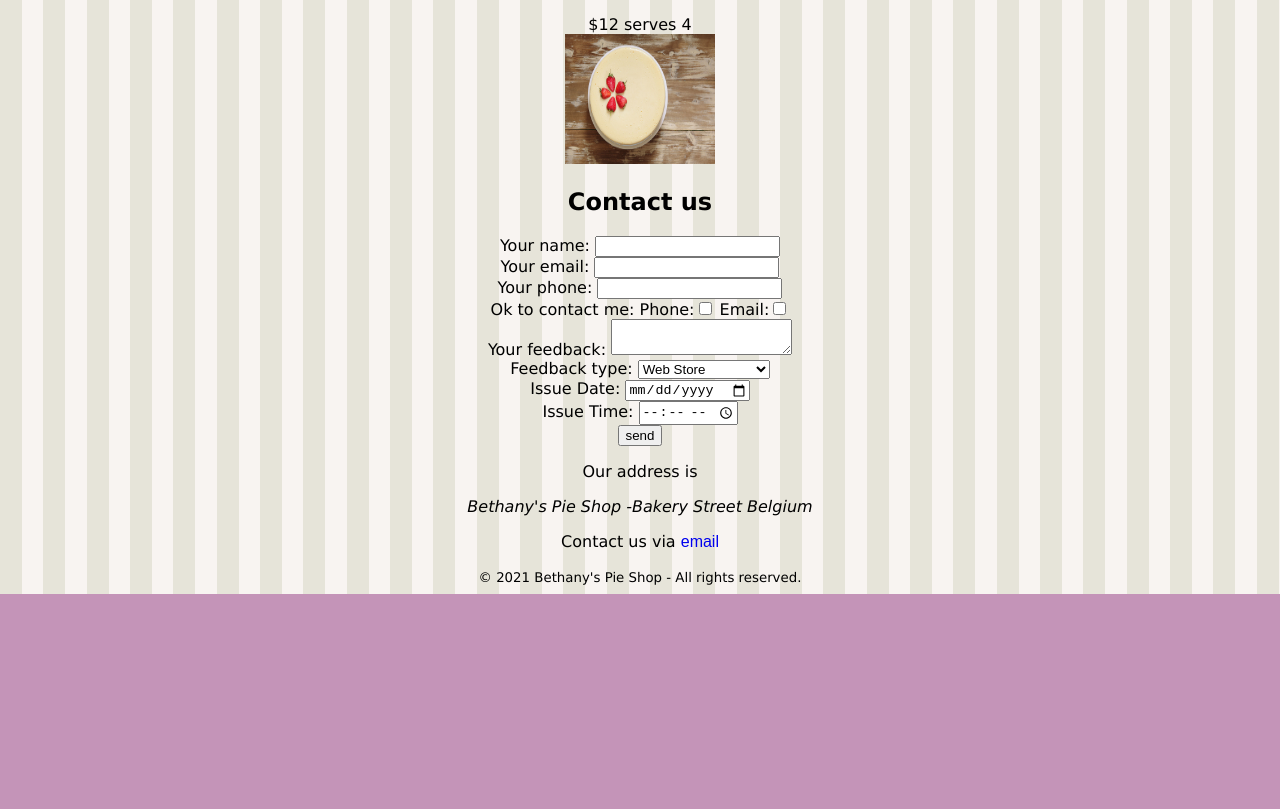
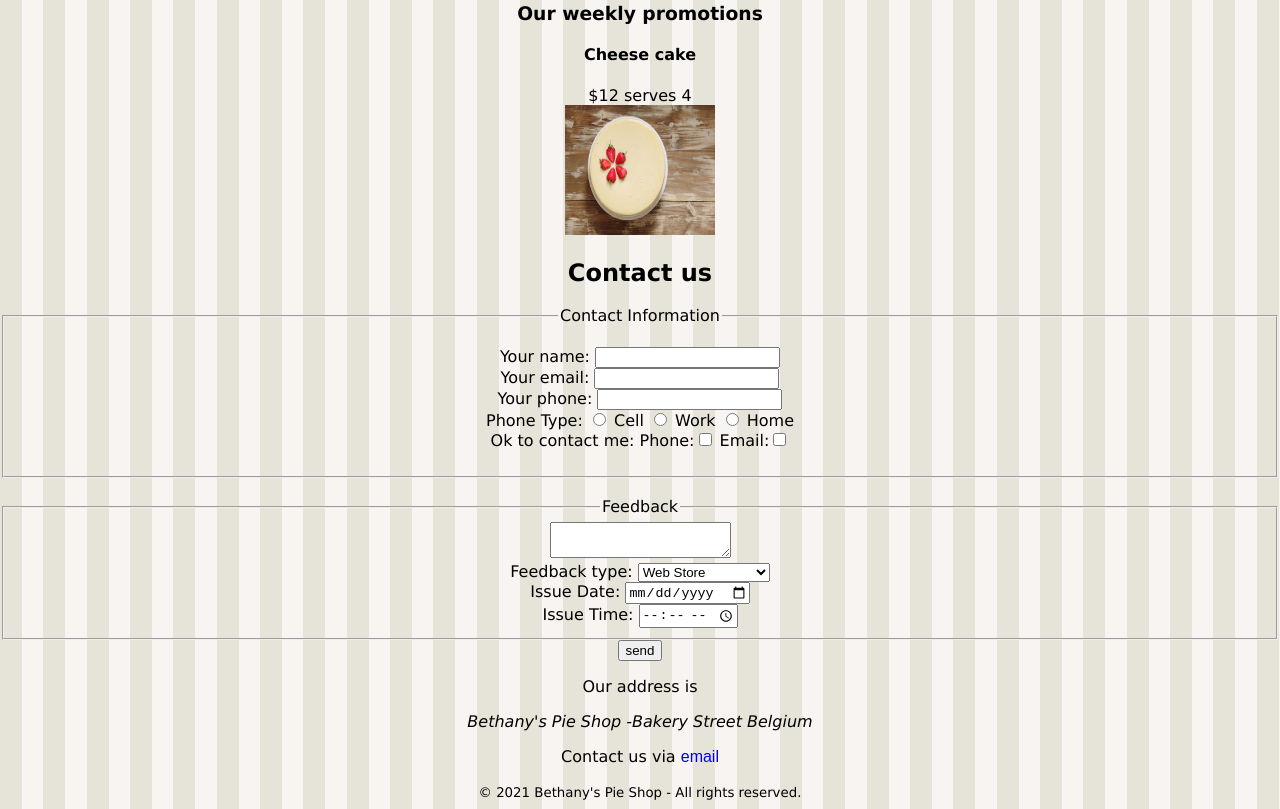
Before and after one commit to Susan56789/Bethany-Pie-Shop, a website: page index.html in a window 1280 px wide. Shown: the part 748-1557 px from the top of the page. Before the commit the page ends 1342 px from the top, so only its background shows below. Drawn offline with Linux system fonts and the light colour scheme.

Commit message:
added a form for contact and feedback

```diff
--- a/index.html
+++ b/index.html
@@ -62,6 +62,7 @@
         <img src="images/bethany.jpg" alt="Bethany in her pie shop" />
    <figcaption>Bethany in her pie shop</figcaption>
     </figure>
+    <fieldset>
     <h2>My history</h2>
     <p id="content">
     For many years, <b>Bethany</b> has been baking the most delicious pies at her home. In 2013, we opened our first store in <i>Brussels (Belgium)</i> in a cosy little street near the Grand Market. People from all over the world fell in love with the soft cakes, heavenly cheese cakes, spicy apple pies... The store became a success in no time.
@@ -69,6 +70,7 @@
     You are now looking at the result of this: our very own webstore, making it possible to order Bethany's delicious pies whenever you feel like it!
        <br> Bethany is famous for using only the best ingredients. This way, we can make sure that our pies are absolutely the best.
     </p>
+</fieldset>
     <p>Download our full <a href="downloads/Price list.zip">price list</a></a></p>
 </article>
 <section id="promos">
@@ -82,15 +84,27 @@
 
     <main id="contact us">
         <h2>Contact us</h2>
+
         <form action="#contact us" method="POST" enctype="application/x-www-form-urlencoded">
-      <p>Your name: <input type="text" name="customerName"><br>
+            <fieldset>
+                <legend>Contact Information</legend>
+            <p>Your name: <input type="text" name="customerName"><br>
         Your email: <input type="email" name="customerEmail"><br>
         Your phone: <input type="tel" name="customerPhone"><br>
-    Ok to contact me:
+        Phone Type:
+   <input type="radio" name="Phonetype"> Cell
+   <input type="radio" name="Phonetype"> Work
+   <input type="radio" name="Phonetype"> Home <br>
+        Ok to contact me:
   Phone:<input type="checkbox" name="okToContact" value="phone">
     Email:<input type="checkbox" name="okToContact" value="email"><br>
-        <input type="hidden" name="source" value="ContactForm">
-    Your feedback: <textarea name="feedbackText"></textarea><br>
+</fieldset>   <br>
+
+    <input type="hidden" name="source" value="ContactForm">
+
+    <fieldset>
+        <legend>Feedback</legend>
+    <textarea name="feedbackText"></textarea><br>
     Feedback type: <select name="feedbackType">
 <option value="webstore">Web Store</option>
 <option value="general">General Feedback</option>
@@ -99,6 +113,8 @@
     </select><br>
     Issue Date: <input type="date" name="issueDate"><br>
     Issue Time: <input type="time" name="issueTime"><br>
+</fieldset>
+
     <input type="submit" value="send">
     </p>
         </form>
```
